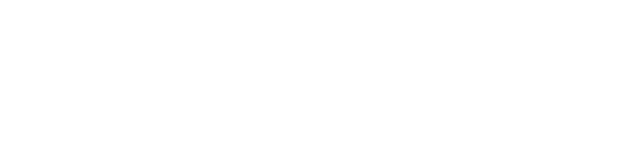
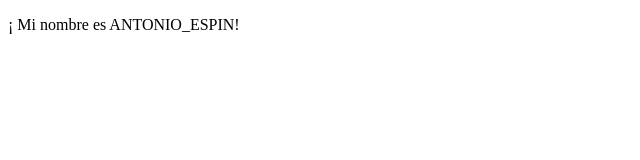
Before and after one commit to AntonioEspinJimenez/test-repositorio-ANTONIO_ESPIN, a plain HTML site: page index.html in a window 1280 px wide. Shown: the whole page, without its empty margins (0-640 px from the left). Drawn offline with Linux system fonts and the light colour scheme.

Commit message:
commit_divs

```diff
--- a/index.html
+++ b/index.html
@@ -6,6 +6,10 @@
     <title>Git VSCODE</title>
 </head>
 <body>
-
+    <div class=”container”>
+        <div class=”row”>
+            <p> ¡ Mi nombre es ANTONIO_ESPIN! </p>
+        </div>
+        </div>
 </body>
 </html>
```
